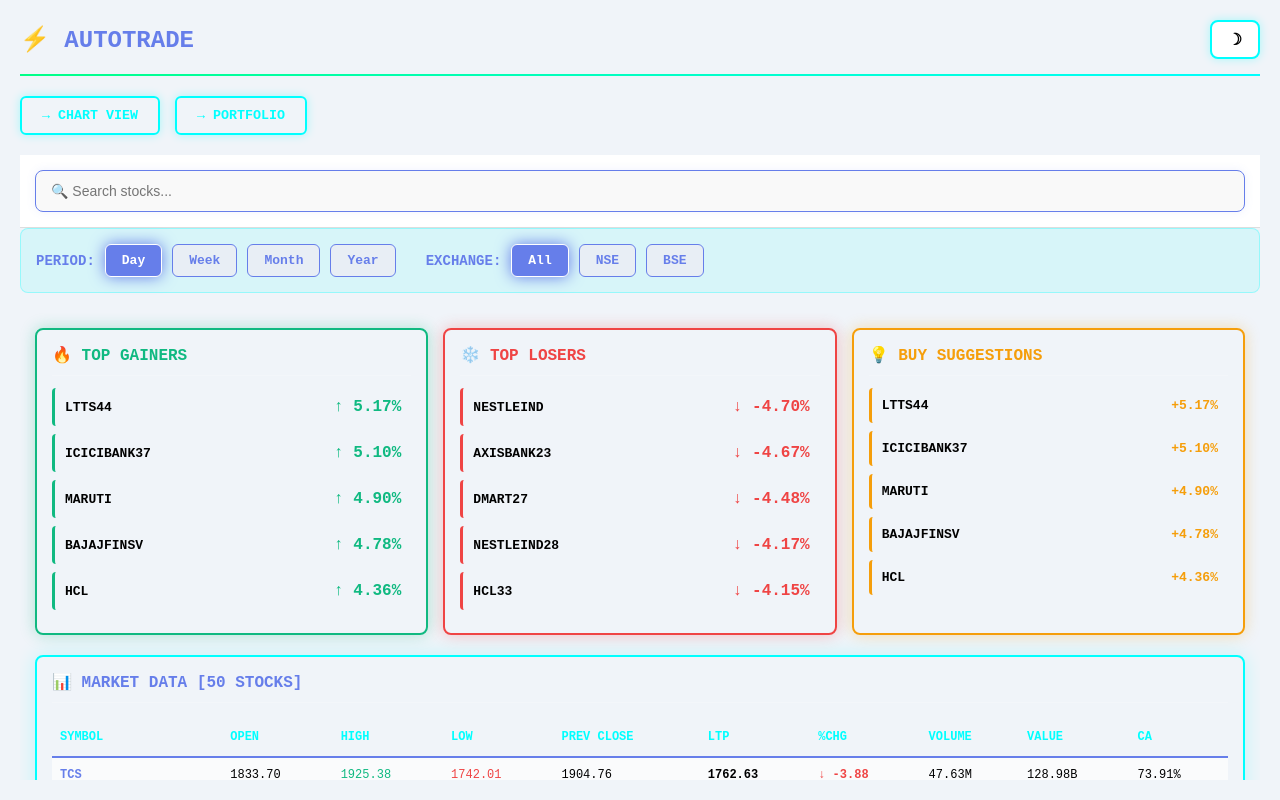
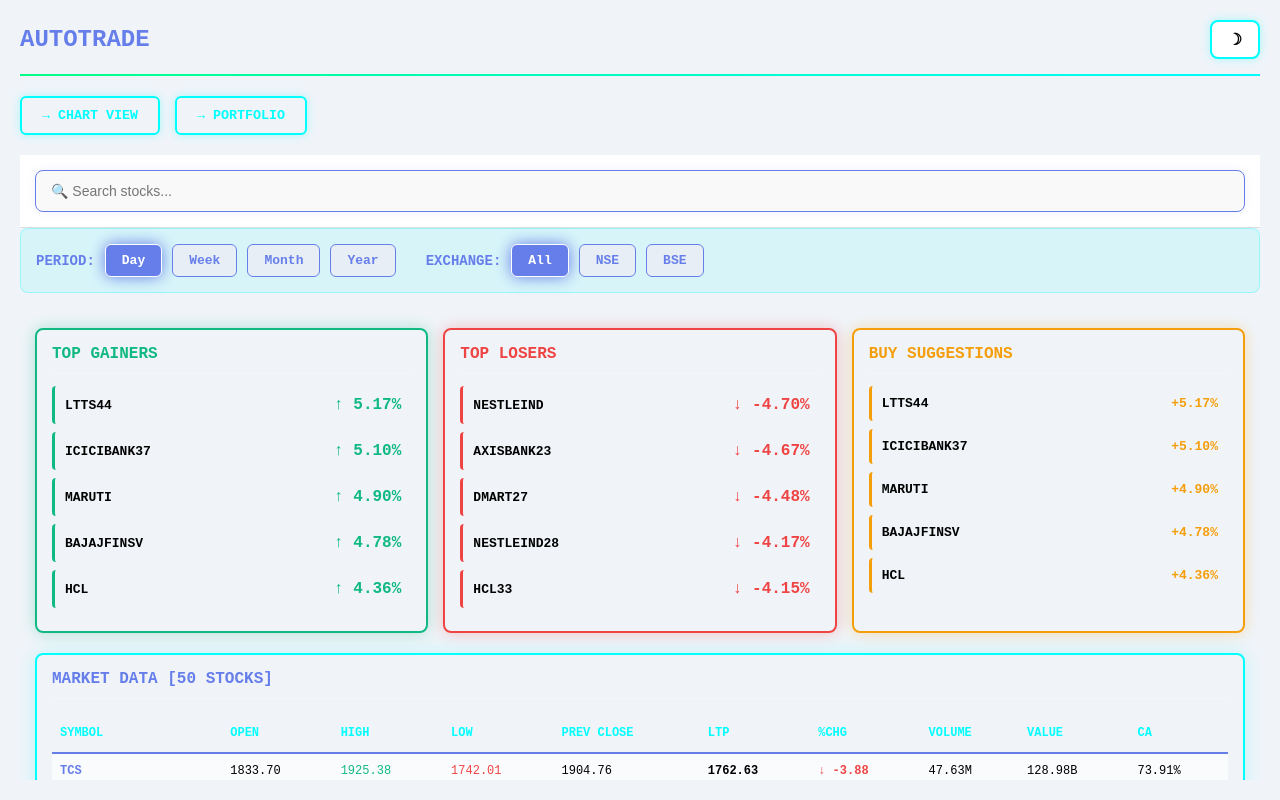
Before and after one commit to vigneshat-Git/AutoTrade, a React (Create React App) app in the folder frontend/: page / in a window 1280 px wide. Built offline with nearby package versions, Linux system fonts and the light colour scheme.

Commit message:
running checks

```diff
--- a/frontend/src/App.js
+++ b/frontend/src/App.js
@@ -62,7 +62,7 @@ const DashboardPage = ({ darkMode, toggleDarkMode }) => {
     <div style={{...styles.consoleContainer, background: darkMode ? '#0a0e27' : '#f0f4f9', overflow: 'hidden', display: 'flex', flexDirection: 'column'}}>
       <div style={styles.consoleHeader}>
         <div style={{fontSize: '24px', fontWeight: 'bold', color: darkMode ? '#00ff88' : '#667eea', textShadow: darkMode ? '0 0 10px #00ff88' : 'none'}}>
-          ⚡ AUTOTRADE
+          AUTOTRADE
         </div>
         <button onClick={toggleDarkMode} style={{...styles.themeBtnConsole, background: darkMode ? '#1a1a3e' : '#fff'}}>
           {darkMode ? '☀' : '☽'}
@@ -141,7 +141,7 @@ const DashboardPage = ({ darkMode, toggleDarkMode }) => {
         <div style={styles.gainersLosersContainer}>
           <div style={styles.gainersBox}>
             <div style={{...styles.sectionTitle, color: darkMode ? '#00ff88' : '#10b981', textShadow: darkMode ? '0 0 10px #00ff88' : 'none'}}>
-              🔥 TOP GAINERS
+              TOP GAINERS
             </div>
             {topGainers.map((stock, idx) => (
               <div key={idx} style={{...styles.gainerCard, borderLeft: `3px solid #10b981`}}>
@@ -155,7 +155,7 @@ const DashboardPage = ({ darkMode, toggleDarkMode }) => {
 
           <div style={styles.losersBox}>
             <div style={{...styles.sectionTitle, color: darkMode ? '#ff4444' : '#ef4444', textShadow: darkMode ? '0 0 10px #ff4444' : 'none'}}>
-              ❄️ TOP LOSERS
+              TOP LOSERS
             </div>
             {topLosers.map((stock, idx) => (
               <div key={idx} style={{...styles.loserCard, borderLeft: `3px solid #ef4444`}}>
@@ -169,7 +169,7 @@ const DashboardPage = ({ darkMode, toggleDarkMode }) => {
 
           <div style={styles.suggestionsBox}>
             <div style={{...styles.sectionTitle, color: darkMode ? '#ffff00' : '#f59e0b', textShadow: darkMode ? '0 0 10px #ffff00' : 'none'}}>
-              💡 BUY SUGGESTIONS
+              BUY SUGGESTIONS
             </div>
             {suggestions.map((stock, idx) => (
               <div key={idx} style={{...styles.suggestionCard, borderLeft: `3px solid #f59e0b`, cursor: 'pointer'}} onClick={() => navigate(`/chart/${stock.symbol}`)}>
@@ -185,7 +185,7 @@ const DashboardPage = ({ darkMode, toggleDarkMode }) => {
         {/* Data Table */}
         <div style={styles.tableContainer}>
           <div style={{...styles.sectionTitle, color: darkMode ? '#00ffff' : '#667eea', marginBottom: '15px', textShadow: darkMode ? '0 0 10px #00ffff' : 'none'}}>
-            📊 MARKET DATA [{filteredData.length} STOCKS]
+            MARKET DATA [{filteredData.length} STOCKS]
           </div>
 
           <div style={styles.tableScroll}>
```
